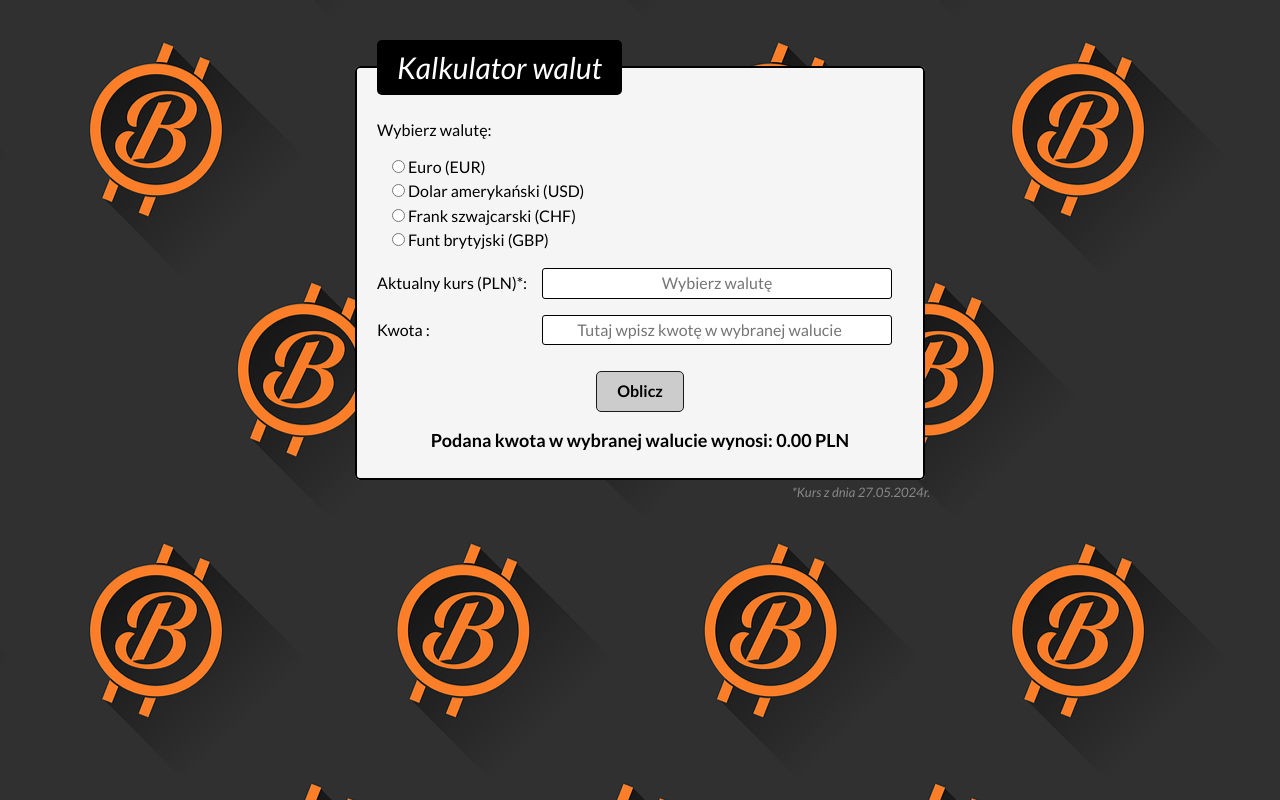
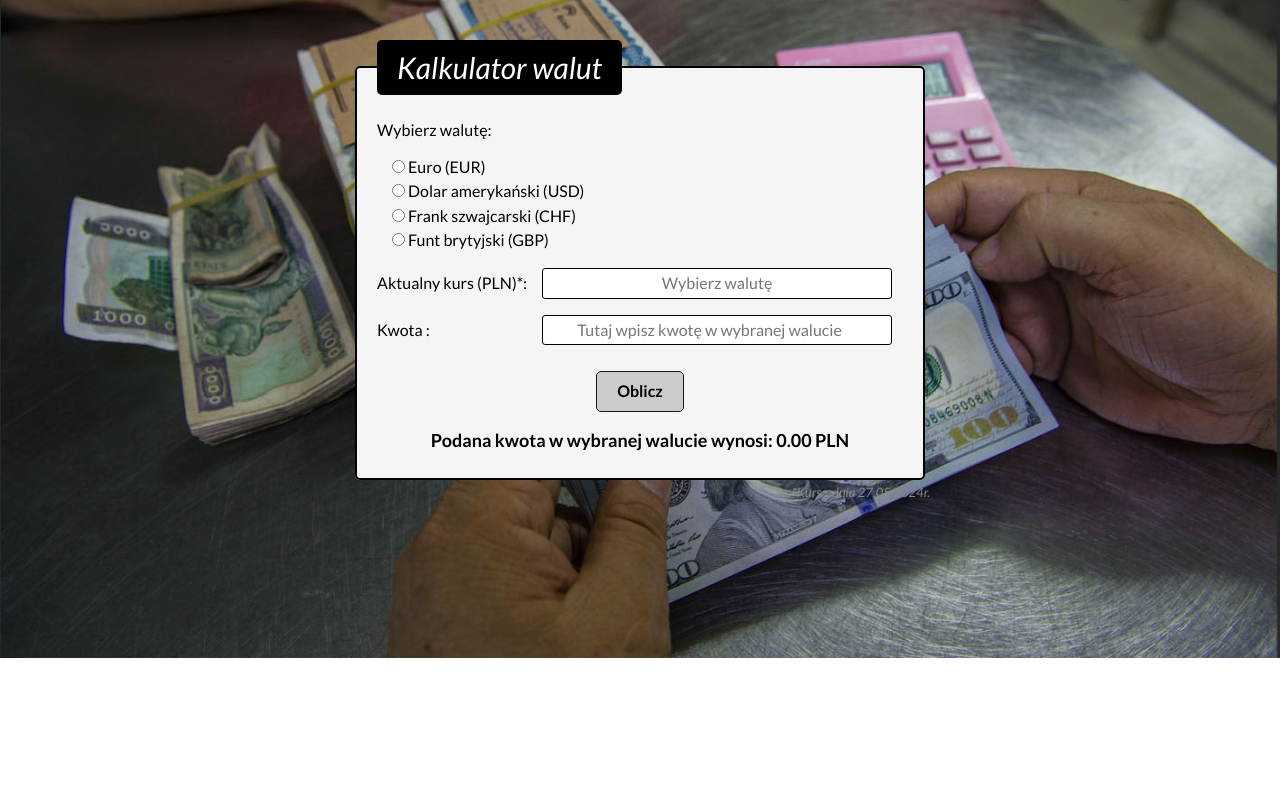
Before and after one commit to maciejcepielik/currency-converter-react, a React (Create React App) app: page / in a window 1280 px wide. Built offline with nearby package versions, Linux system fonts and the light colour scheme.

Commit message:
Change background image

```diff
--- a/src/index.css
+++ b/src/index.css
@@ -8,8 +8,8 @@ html {
 
 body {
   font-family: 'Lato', sans-serif;
-  background-image: url("../public/background_bitcoin.png");
-  background-repeat: repeat;
+  background-image: url("../public/background_image.jpg");
+  background-repeat: no-repeat;
   background-position: center;
-  background-size: auto;
+  background-size: cover;
 }
```
Also changed, not shown: public/background_bitcoin.png (deleted), public/background_image.jpg (added).
